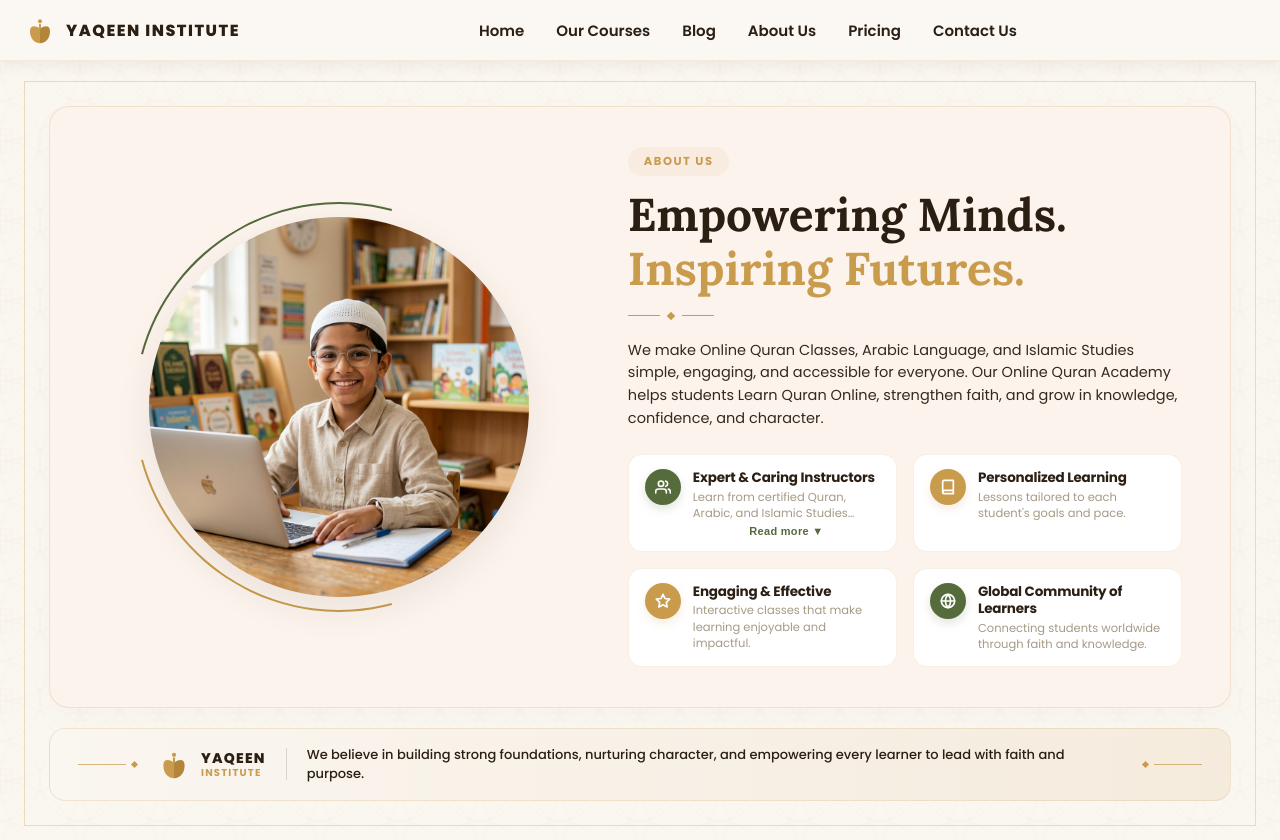
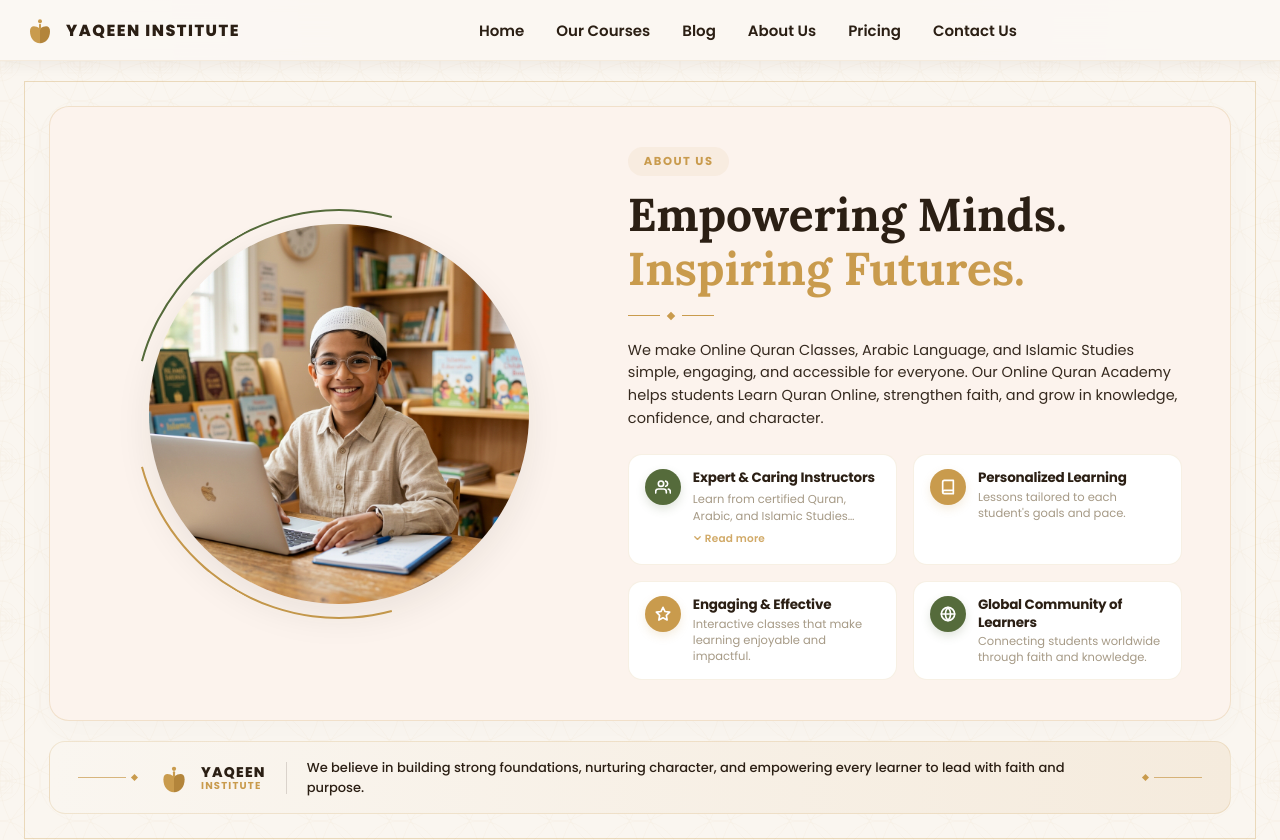
Before and after one commit to ser-name123/yaqeen, a Next.js app: page /about in a window 1280 px wide. Shown: the top 840 px of the page. Built offline with nearby package versions, Linux system fonts and the light colour scheme; no server answers; the database is empty.

Commit message:
design: redesign read-more toggle to clean inline gold link with chevron icon

```diff
--- a/app/about/page.js
+++ b/app/about/page.js
@@ -351,38 +351,47 @@ export default function AboutPage() {
                     <div className="feature-icon-circle green">
                       <IconPeopleWhite />
                     </div>
-                    <div className="feature-info">
+                    <div className="feature-info" style={{ gap: "4px" }}>
                        <span className="feature-title">Expert & Caring Instructors</span>
+                       <div style={{ position: "relative" }}>
                          <span
                            className="feature-subtext"
                            style={{
                              display: "-webkit-box",
                              WebkitLineClamp: expandInstructors ? "unset" : 2,
                              WebkitBoxOrient: "vertical",
-                           overflow: expandInstructors ? "visible" : "hidden",
-                           transition: "all 0.3s ease",
-                           cursor: "pointer"
+                             overflow: "hidden",
+                             lineHeight: "1.5",
                            }}
-                         onClick={() => setExpandInstructors(!expandInstructors)}
-                         title={expandInstructors ? "Click to collapse" : "Click to read more"}
                          >
                            Learn from certified Quran, Arabic, and Islamic Studies teachers delivering Online Quran Classes, Quran Lessons Online, and personalized guidance. Our experienced instructors help children and adults Learn Quran Online with confidence, Tajweed, and lasting Islamic knowledge.
                          </span>
-                       <button
+                         <span
                            onClick={() => setExpandInstructors(!expandInstructors)}
                            style={{
-                           background: "none",
-                           border: "none",
-                           padding: "2px 0 0",
-                           fontSize: "11px",
+                             display: "inline-flex",
+                             alignItems: "center",
+                             gap: "3px",
+                             marginTop: "4px",
+                             fontSize: "10.5px",
                              fontWeight: "600",
-                           color: "var(--secondary-color)",
+                             color: "var(--primary-color)",
                              cursor: "pointer",
-                           letterSpacing: "0.3px"
+                             letterSpacing: "0.2px",
+                             borderBottom: "1px solid transparent",
+                             transition: "border-color 0.2s ease, opacity 0.2s ease",
+                             opacity: 0.85,
                            }}
+                           onMouseEnter={e => { e.currentTarget.style.borderBottomColor = "var(--primary-color)"; e.currentTarget.style.opacity = "1"; }}
+                           onMouseLeave={e => { e.currentTarget.style.borderBottomColor = "transparent"; e.currentTarget.style.opacity = "0.85"; }}
                          >
-                         {expandInstructors ? "Show less ▲" : "Read more ▼"}
-                       </button>
+                           {expandInstructors ? (
+                             <><svg width="9" height="9" viewBox="0 0 10 10" fill="none"><path d="M2 7L5 4L8 7" stroke="currentColor" strokeWidth="1.5" strokeLinecap="round" strokeLinejoin="round"/></svg> Show less</>
+                           ) : (
+                             <><svg width="9" height="9" viewBox="0 0 10 10" fill="none"><path d="M2 3L5 6L8 3" stroke="currentColor" strokeWidth="1.5" strokeLinecap="round" strokeLinejoin="round"/></svg> Read more</>
+                           )}
+                         </span>
+                       </div>
                      </div>
                   </div>
 
```
Lines whose indentation alone changed are shown as unchanged.
